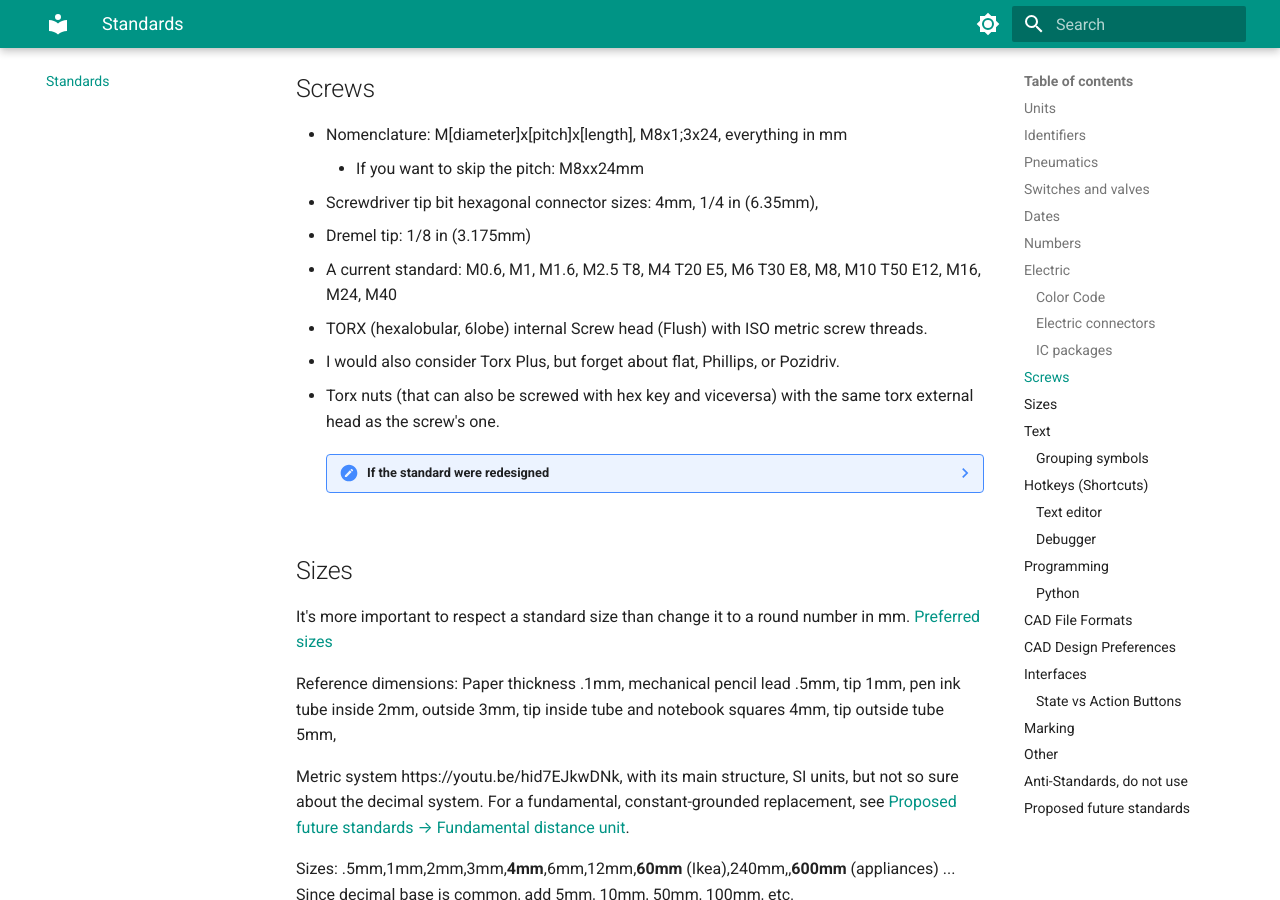
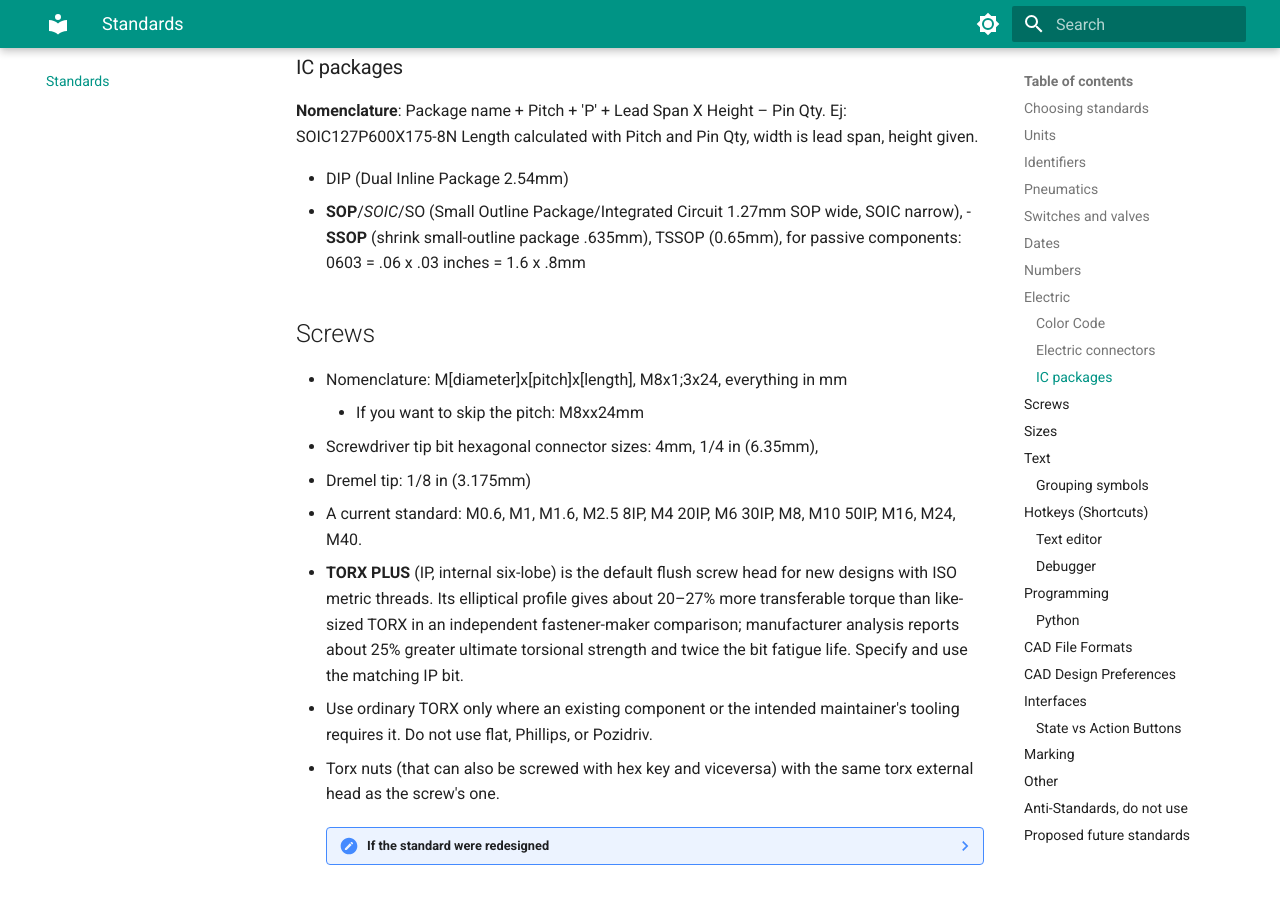
Before and after one commit to rubenayla/notes, an MkDocs documentation site: the page built from docs/standards.md, in a window 1280 px wide and 900 px high, scrolled down 8362 px. Built offline with MkDocs 1.6.1 and Material for MkDocs 9.7.7, drawn with Linux system fonts in a browser that asks for light colours; some of the changed text lies outside the part shown.

Commit message:
Adopt Torx Plus screw drive standard

```diff
--- a/docs/standards.md
+++ b/docs/standards.md
@@ -5,6 +5,14 @@ When I'm designing something, I sometimes doubt what size, distance, colour, or
 There's also an anti-standards section at the bottom: things that just don't make sense anymore. Noted so I remember not to use them, or at least try to move away from them where I can.
 
 Some of these I wish were universal (they're just better). Others are personal preference.
+
+## Choosing standards
+
+The author replaces an established standard only when its successor makes a material improvement;
+a marginal gain does not repay the cost of changing tools, parts, and habits. But current prevalence
+alone is not a reason to preserve an inferior default. When the improvement is substantial, adopt
+the better standard and accept that its availability will take time to catch up. Otherwise, familiar
+but subpar standards become entrenched for decades before they are eventually replaced.
 
 ## Units
 - Reference: [Neufert — *Architects' Data*](https://en.wikipedia.org/wiki/Architects%27_Data)
@@ -244,9 +252,9 @@ Length calculated with Pitch and Pin Qty, width is lead span, height given.
     - If you want to skip the pitch: M8xx24mm
 - Screwdriver tip bit hexagonal connector sizes: 4mm, 1/4 in (6.35mm),
 - Dremel tip: 1/8 in (3.175mm)
-- A current standard: M0.6, M1, M1.6, M2.5 T8, M4 T20 E5, M6 T30 E8, M8, M10 T50 E12, M16, M24, M40
-- TORX (hexalobular, 6lobe) internal Screw head (Flush) with ISO metric screw threads.
-- I would also consider Torx Plus, but forget about flat, Phillips, or Pozidriv.
+- A current standard: M0.6, M1, M1.6, M2.5 8IP, M4 20IP, M6 30IP, M8, M10 50IP, M16, M24, M40.
+- **TORX PLUS** (IP, internal six-lobe) is the default flush screw head for new designs with ISO metric threads. Its elliptical profile gives about 20–27% more transferable torque than like-sized TORX in an independent fastener-maker comparison; manufacturer analysis reports about 25% greater ultimate torsional strength and twice the bit fatigue life. Specify and use the matching IP bit.
+- Use ordinary TORX only where an existing component or the intended maintainer's tooling requires it. Do not use flat, Phillips, or Pozidriv.
 - Torx nuts (that can also be screwed with hex key and viceversa) with the same torx external head as the screw's one.
 
     ??? note "If the standard were redesigned"
```
Also changed, not shown: history.md (+13 -0 lines).
